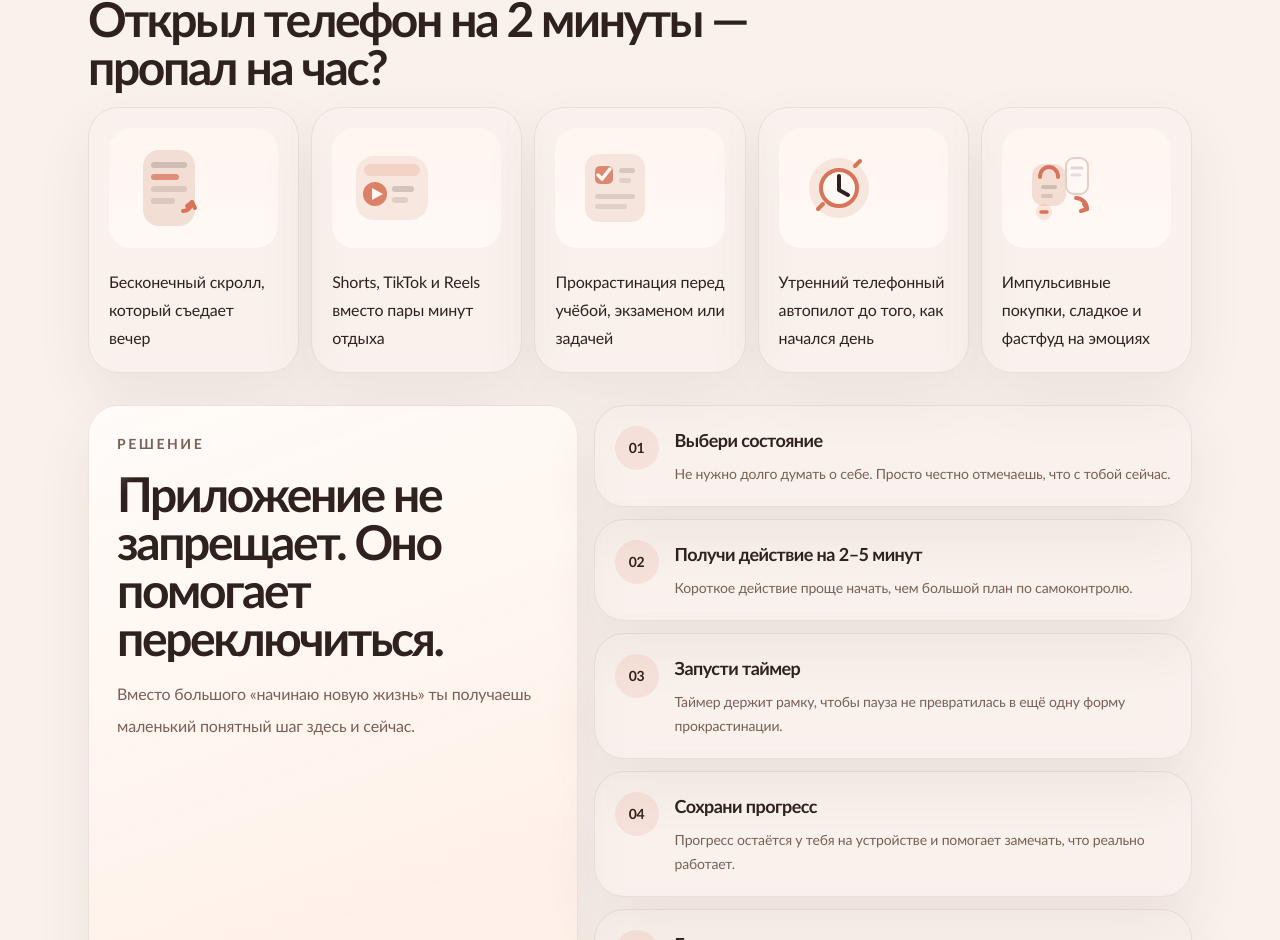
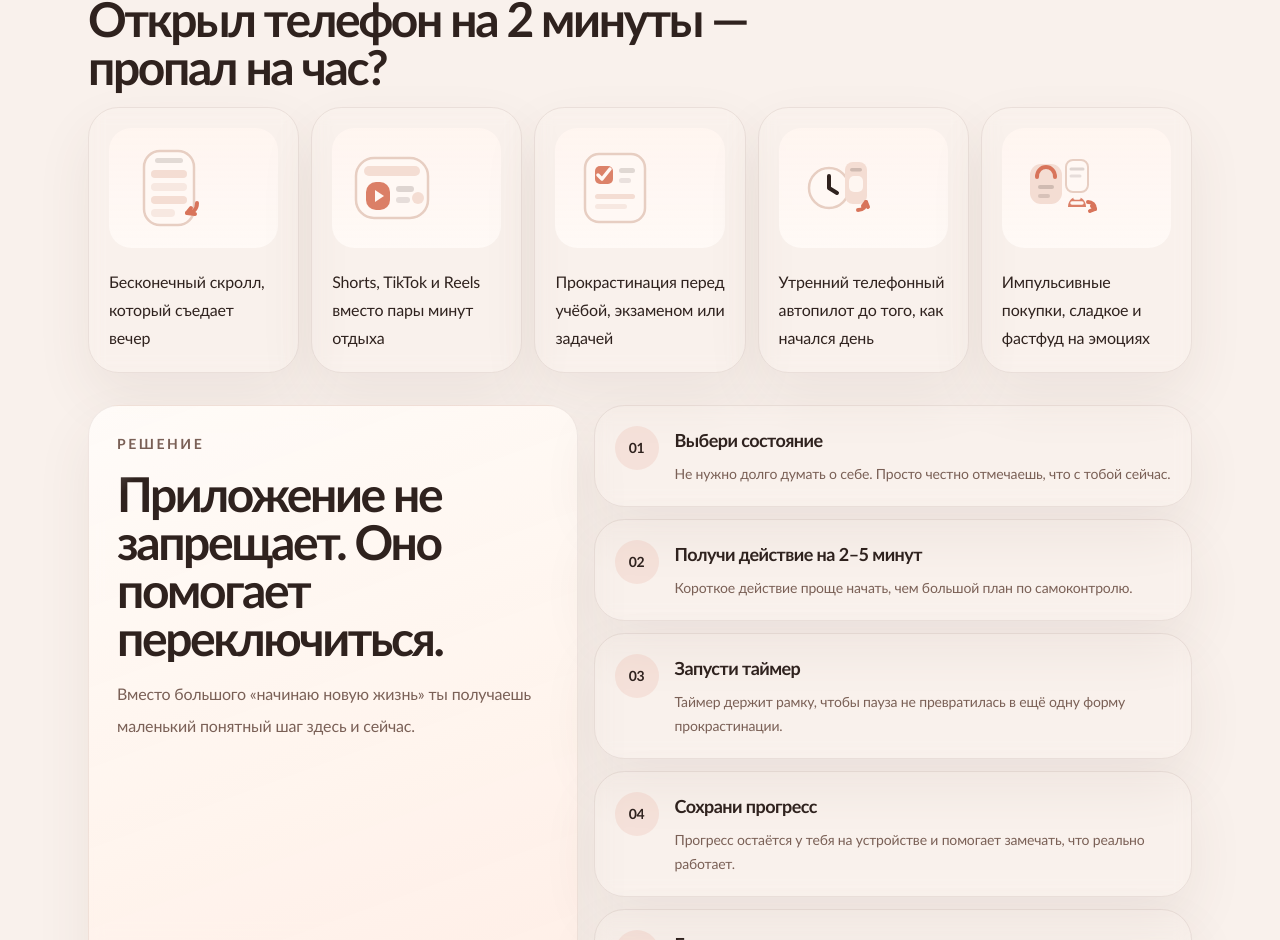
Before and after one commit to Cho1oBoy/Dopamine-Menu, a Next.js app: page / in a window 1280 px wide. Shown: the part 992-1932 px from the top of the page. Built offline with nearby package versions, Linux system fonts and the light colour scheme.

Commit message:
Unify problem card illustrations

```diff
--- a/components/landing-page.tsx
+++ b/components/landing-page.tsx
@@ -85,20 +85,14 @@ function ProblemIllustration({
   if (id === "doomscroll") {
     return (
       <svg aria-label={label} className="h-24 w-24" role="img" viewBox="0 0 96 96">
-        <rect x="22" y="10" width="52" height="76" rx="16" fill="#f3ded5" />
-        <rect x="30" y="22" width="36" height="6" rx="3" fill="#2f221e" opacity="0.18" />
-        <rect x="30" y="34" width="28" height="6" rx="3" fill="#d8745a" opacity="0.75" />
-        <rect x="30" y="46" width="36" height="6" rx="3" fill="#2f221e" opacity="0.12" />
-        <rect x="30" y="58" width="24" height="6" rx="3" fill="#2f221e" opacity="0.12" />
-        <path d="M62 71c5 0 9-4 9-9" fill="none" stroke="#d8745a" strokeLinecap="round" strokeWidth="4" />
-        <path
-          d="M66 66l5-4 3 6"
-          fill="none"
-          stroke="#d8745a"
-          strokeLinecap="round"
-          strokeLinejoin="round"
-          strokeWidth="4"
-        />
+        <rect x="23" y="11" width="50" height="74" rx="16" fill="#fff8f4" stroke="#e7cec2" strokeWidth="2.5" />
+        <rect x="34" y="18" width="28" height="5" rx="2.5" fill="#2f221e" opacity="0.14" />
+        <rect x="30" y="30" width="36" height="8" rx="4" fill="#f4ddd3" />
+        <rect x="30" y="43" width="36" height="8" rx="4" fill="#f7e8e1" />
+        <rect x="30" y="56" width="36" height="8" rx="4" fill="#f4ddd3" />
+        <rect x="30" y="69" width="24" height="8" rx="4" fill="#f7e8e1" />
+        <path d="M76 63c0 6-4 10-10 10" fill="none" stroke="#d8745a" strokeLinecap="round" strokeWidth="4" />
+        <path d="M70 68l-4 5 8 1" fill="none" stroke="#d8745a" strokeLinecap="round" strokeLinejoin="round" strokeWidth="4" />
       </svg>
     );
   }
@@ -106,12 +100,13 @@ function ProblemIllustration({
   if (id === "reels") {
     return (
       <svg aria-label={label} className="h-24 w-24" role="img" viewBox="0 0 96 96">
-        <rect x="12" y="16" width="72" height="64" rx="18" fill="#f7e7df" />
-        <rect x="20" y="24" width="56" height="12" rx="6" fill="#f2d3c5" />
-        <circle cx="31" cy="54" r="12" fill="#d8745a" opacity="0.9" />
-        <path d="M28 48l11 6-11 6V48z" fill="#fff8f4" />
-        <rect x="48" y="46" width="22" height="6" rx="3" fill="#2f221e" opacity="0.18" />
-        <rect x="48" y="57" width="16" height="6" rx="3" fill="#2f221e" opacity="0.12" />
+        <rect x="12" y="18" width="72" height="60" rx="18" fill="#fff8f4" stroke="#e7cec2" strokeWidth="2.5" />
+        <rect x="20" y="26" width="56" height="10" rx="5" fill="#f4ddd3" />
+        <rect x="22" y="42" width="24" height="28" rx="10" fill="#d8745a" opacity="0.92" />
+        <path d="M31 50l9 6-9 6V50z" fill="#fff8f4" />
+        <rect x="52" y="46" width="18" height="6" rx="3" fill="#2f221e" opacity="0.16" />
+        <rect x="52" y="57" width="14" height="6" rx="3" fill="#2f221e" opacity="0.12" />
+        <circle cx="74" cy="58" r="6" fill="#f4ddd3" />
       </svg>
     );
   }
@@ -119,8 +114,8 @@ function ProblemIllustration({
   if (id === "study") {
     return (
       <svg aria-label={label} className="h-24 w-24" role="img" viewBox="0 0 96 96">
-        <rect x="18" y="14" width="60" height="68" rx="14" fill="#f5e5dc" />
-        <rect x="28" y="26" width="18" height="18" rx="5" fill="#d8745a" opacity="0.82" />
+        <rect x="18" y="14" width="60" height="68" rx="14" fill="#fff8f4" stroke="#e7cec2" strokeWidth="2.5" />
+        <rect x="28" y="26" width="18" height="18" rx="5" fill="#d8745a" opacity="0.9" />
         <path
           d="M31 35l4 4 8-10"
           fill="none"
@@ -131,8 +126,8 @@ function ProblemIllustration({
         />
         <rect x="52" y="28" width="16" height="5" rx="2.5" fill="#2f221e" opacity="0.15" />
         <rect x="52" y="38" width="12" height="5" rx="2.5" fill="#2f221e" opacity="0.1" />
-        <rect x="28" y="54" width="40" height="5" rx="2.5" fill="#2f221e" opacity="0.12" />
-        <rect x="28" y="64" width="32" height="5" rx="2.5" fill="#2f221e" opacity="0.1" />
+        <rect x="28" y="54" width="40" height="5" rx="2.5" fill="#f4ddd3" />
+        <rect x="28" y="64" width="32" height="5" rx="2.5" fill="#f7e8e1" />
       </svg>
     );
   }
@@ -140,54 +135,61 @@ function ProblemIllustration({
   if (id === "morning-phone") {
     return (
       <svg aria-label={label} className="h-24 w-24" role="img" viewBox="0 0 96 96">
-        <circle cx="48" cy="48" r="30" fill="#f6e6dd" />
-        <circle cx="48" cy="48" r="18" fill="#fff8f4" stroke="#d8745a" strokeWidth="4" />
+        <circle cx="38" cy="48" r="20" fill="#fff8f4" stroke="#e7cec2" strokeWidth="2.5" />
         <path
-          d="M48 36v14l9 5"
+          d="M38 36v12l8 5"
           fill="none"
           stroke="#2f221e"
           strokeLinecap="round"
           strokeLinejoin="round"
           strokeWidth="4"
         />
-        <path d="M64 26l5-5" fill="none" stroke="#d8745a" strokeLinecap="round" strokeWidth="4" />
-        <path d="M27 69l5-5" fill="none" stroke="#d8745a" strokeLinecap="round" strokeWidth="4" />
+        <rect x="54" y="22" width="22" height="42" rx="8" fill="#f4ddd3" />
+        <rect x="59" y="28" width="12" height="3.5" rx="1.75" fill="#2f221e" opacity="0.18" />
+        <rect x="58" y="36" width="14" height="16" rx="5" fill="#fff8f4" opacity="0.9" />
+        <path d="M67 70c5 0 8-3 8-8" fill="none" stroke="#d8745a" strokeLinecap="round" strokeWidth="4" />
+        <path d="M72 66l3-4 2 5" fill="none" stroke="#d8745a" strokeLinecap="round" strokeLinejoin="round" strokeWidth="4" />
       </svg>
     );
   }
 
   return (
     <svg aria-label={label} className="h-24 w-24" role="img" viewBox="0 0 96 96">
-      <rect x="18" y="24" width="34" height="42" rx="12" fill="#f4ddd3" />
+      <rect x="16" y="24" width="32" height="40" rx="11" fill="#f4ddd3" />
       <path
-        d="M26 37c0-6 4-10 9-10s9 4 9 10"
+        d="M23 37c0-6 4-10 9-10s9 4 9 10"
         fill="none"
         stroke="#d8745a"
         strokeLinecap="round"
         strokeWidth="4"
       />
-      <path d="M29 47h12" fill="none" stroke="#2f221e" opacity="0.18" strokeLinecap="round" strokeWidth="4" />
-      <path d="M29 56h8" fill="none" stroke="#2f221e" opacity="0.14" strokeLinecap="round" strokeWidth="4" />
-      <rect x="52" y="18" width="22" height="36" rx="8" fill="#fff8f4" stroke="#e7cec2" strokeWidth="2" />
-      <path d="M58 28h10" fill="none" stroke="#2f221e" opacity="0.15" strokeLinecap="round" strokeWidth="3" />
-      <path d="M58 35h8" fill="none" stroke="#2f221e" opacity="0.12" strokeLinecap="round" strokeWidth="3" />
+      <path d="M26 47h12" fill="none" stroke="#2f221e" opacity="0.18" strokeLinecap="round" strokeWidth="4" />
+      <path d="M26 56h8" fill="none" stroke="#2f221e" opacity="0.14" strokeLinecap="round" strokeWidth="4" />
+      <rect x="52" y="20" width="22" height="32" rx="7" fill="#fff8f4" stroke="#e7cec2" strokeWidth="2" />
+      <path d="M57 29h12" fill="none" stroke="#2f221e" opacity="0.16" strokeLinecap="round" strokeWidth="3" />
+      <path d="M57 36h9" fill="none" stroke="#2f221e" opacity="0.12" strokeLinecap="round" strokeWidth="3" />
       <path
-        d="M62 58c6 0 11 5 11 11"
+        d="M54 67h18c0-6-4-10-9-10s-9 4-9 10Z"
+        fill="#d8745a"
+        opacity="0.92"
+      />
+      <path d="M58 63h10" fill="none" stroke="#fff8f4" strokeLinecap="round" strokeWidth="3.5" />
+      <path d="M61 58h4" fill="none" stroke="#fff8f4" strokeLinecap="round" strokeWidth="3.5" />
+      <path
+        d="M74 62c4 0 7 3 7 7"
         fill="none"
         stroke="#d8745a"
         strokeLinecap="round"
         strokeWidth="4"
       />
       <path
-        d="M70 64l3 5-6 2"
+        d="M78 66l3 3-5 2"
         fill="none"
         stroke="#d8745a"
         strokeLinecap="round"
         strokeLinejoin="round"
         strokeWidth="4"
       />
-      <circle cx="30" cy="72" r="8" fill="#d8745a" opacity="0.16" />
-      <path d="M27 72h6" fill="none" stroke="#d8745a" strokeLinecap="round" strokeWidth="3.5" />
     </svg>
   );
 }
```
